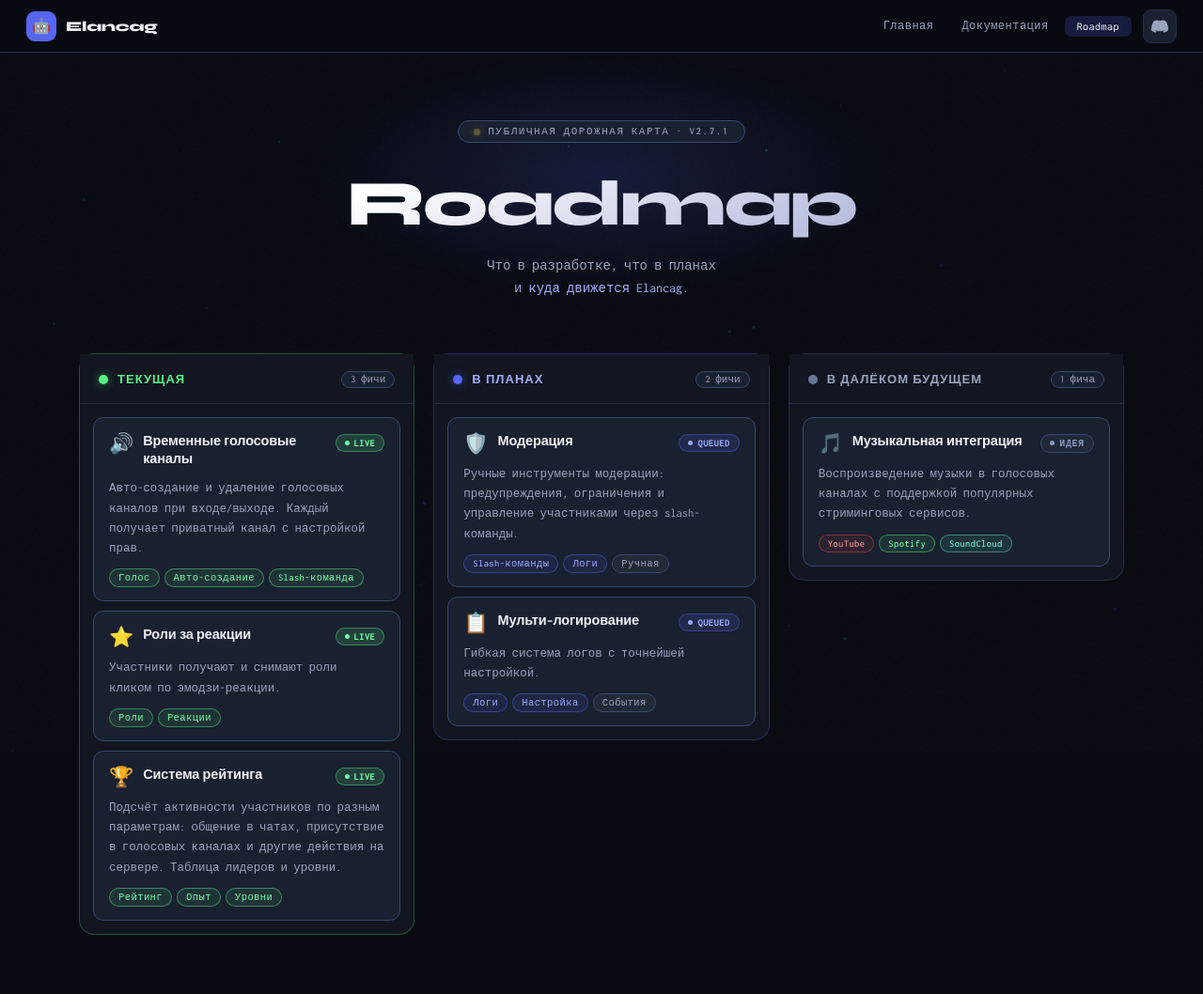
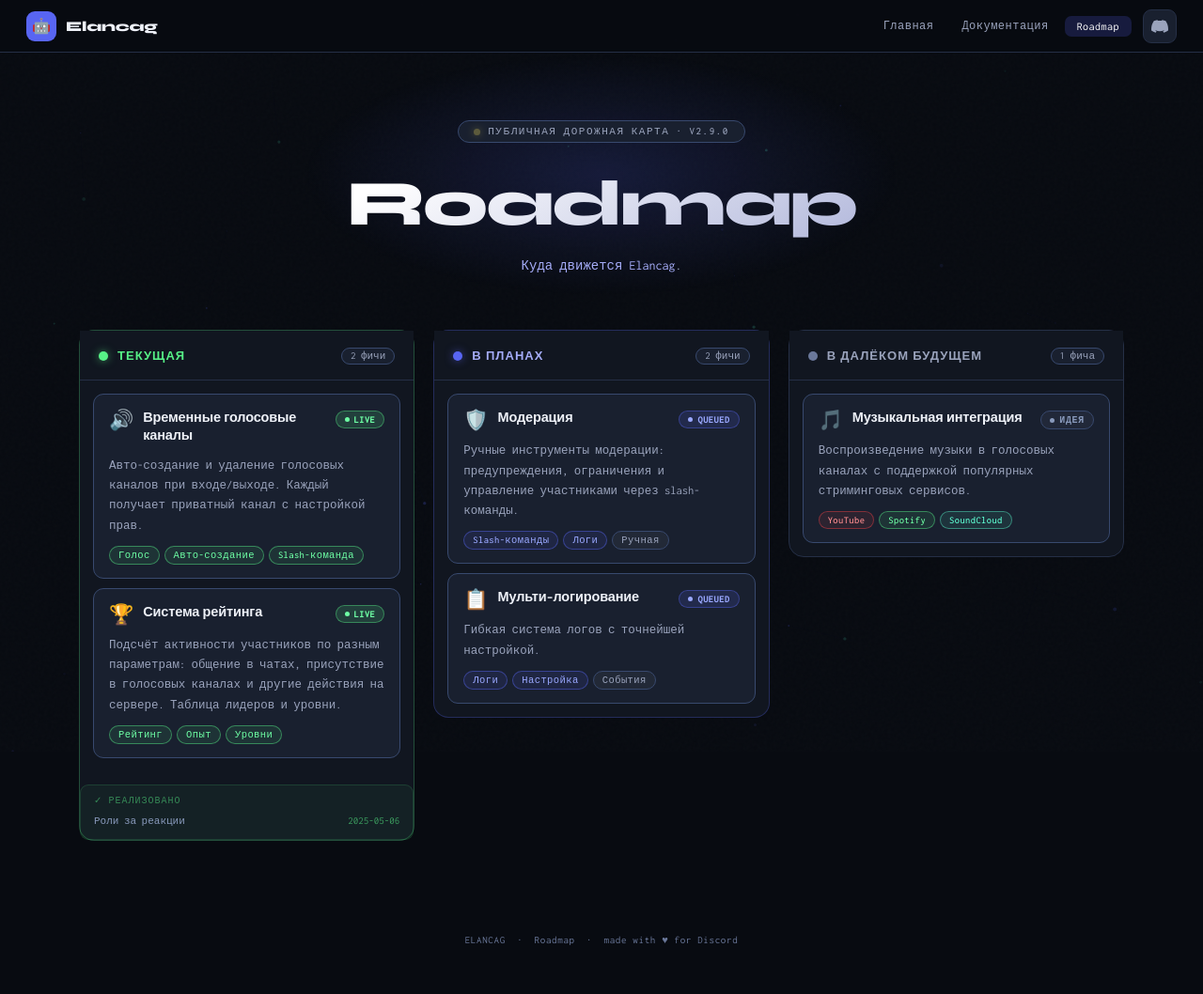
Before and after one commit to kk313/ElancagDocs, a plain HTML site: page roadmap.html in a window 1280 px wide. Shown: the top 1058 px of the page at 94% size. Drawn offline with Linux system fonts and the light colour scheme.

Commit message:
Add files via upload
updated to actual bot version

```diff
--- a/roadmap.html
+++ b/roadmap.html
@@ -155,6 +155,35 @@
 
 .col-body { padding: 14px; display: flex; flex-direction: column; gap: 10px; }
 
+.col-implemented {
+  margin-top: 14px;
+  padding: 10px 14px;
+  background: rgba(87,242,135,.05);
+  border: 1px solid rgba(87,242,135,.15);
+  border-radius: 9px;
+  font-family: var(--mono);
+  font-size: 11px;
+  color: var(--sub);
+}
+.col-implemented .impl-label {
+  font-size: 10px;
+  letter-spacing: .1em;
+  text-transform: uppercase;
+  color: rgba(87,242,135,.5);
+  margin-bottom: 7px;
+}
+.col-implemented .impl-item {
+  display: flex;
+  justify-content: space-between;
+  align-items: center;
+  padding: 3px 0;
+  border-bottom: 1px solid rgba(255,255,255,.04);
+  gap: 12px;
+}
+.col-implemented .impl-item:last-child { border-bottom: none; }
+.impl-name { color: #8899bb; }
+.impl-date { color: rgba(87,242,135,.6); white-space: nowrap; flex-shrink: 0; }
+
 .card {
   background: var(--panel2); border: 1px solid var(--rim2);
   border-radius: 11px; padding: 16px 16px 14px;
@@ -234,12 +263,11 @@
   <div class="hero">
     <div class="hero-tag">
       <span class="dot"></span>
-      Публичная дорожная карта · v2.7.1
+      Публичная дорожная карта · v2.9.0
     </div>
     <h1>Roadmap</h1>
     <p class="hero-sub">
-      Что в разработке, что в планах<br>
-      и <em>куда движется Elancag</em>.
+	<em>Куда движется Elancag</em>.
     </p>
   </div>
 
@@ -250,7 +278,7 @@
       <div class="col-header">
         <div class="col-dot"></div>
         <span class="col-title">Текущая</span>
-        <span class="col-count">3 фичи</span>
+        <span class="col-count">2 фичи</span>
       </div>
       <div class="col-body">
 
@@ -272,21 +300,6 @@
 
         <div class="card">
           <div class="card-top">
-            <span class="card-icon">⭐</span>
-            <span class="card-title">Роли за реакции</span>
-            <span class="card-status cs-live"><span class="cs-dot"></span>Live</span>
-          </div>
-          <p class="card-desc">
-            Участники получают и снимают роли кликом по эмодзи-реакции.
-          </p>
-          <div class="card-tags">
-            <span class="tag-pill tp-green">Роли</span>
-            <span class="tag-pill tp-green">Реакции</span>
-          </div>
-        </div>
-
-        <div class="card">
-          <div class="card-top">
             <span class="card-icon">🏆</span>
             <span class="card-title">Система рейтинга</span>
             <span class="card-status cs-live"><span class="cs-dot"></span>Live</span>
@@ -302,6 +315,15 @@
         </div>
 
       </div>
+
+      <div class="col-implemented">
+        <div class="impl-label">✓ реализовано</div>
+        <div class="impl-item">
+          <span class="impl-name">Роли за реакции</span>
+          <span class="impl-date">2025-05-06</span>
+        </div>
+      </div>
+
     </div>
 
     <!-- ══ В ПЛАНАХ ══ -->
```
Also changed, not shown: docs.html (+83 -1 lines), index.html (+19 -6 lines).
